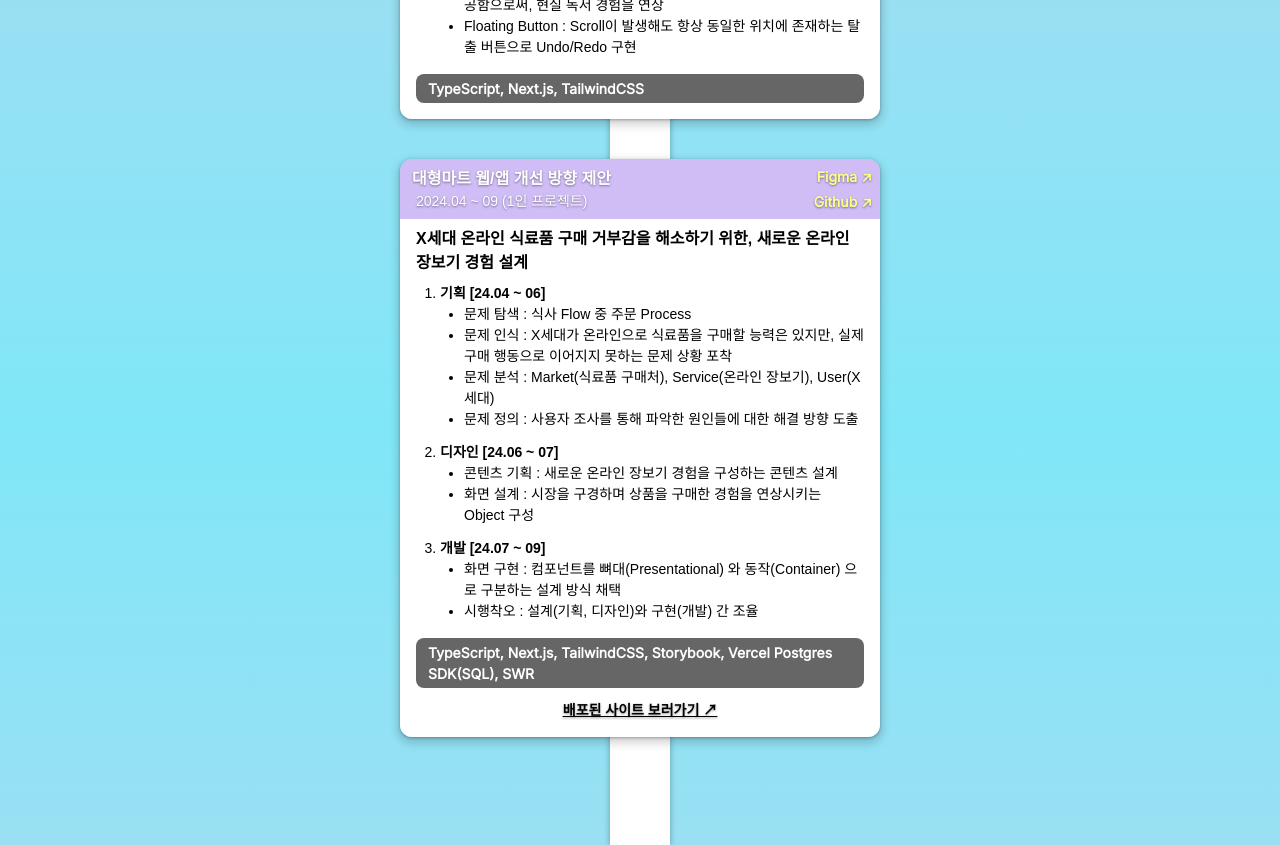
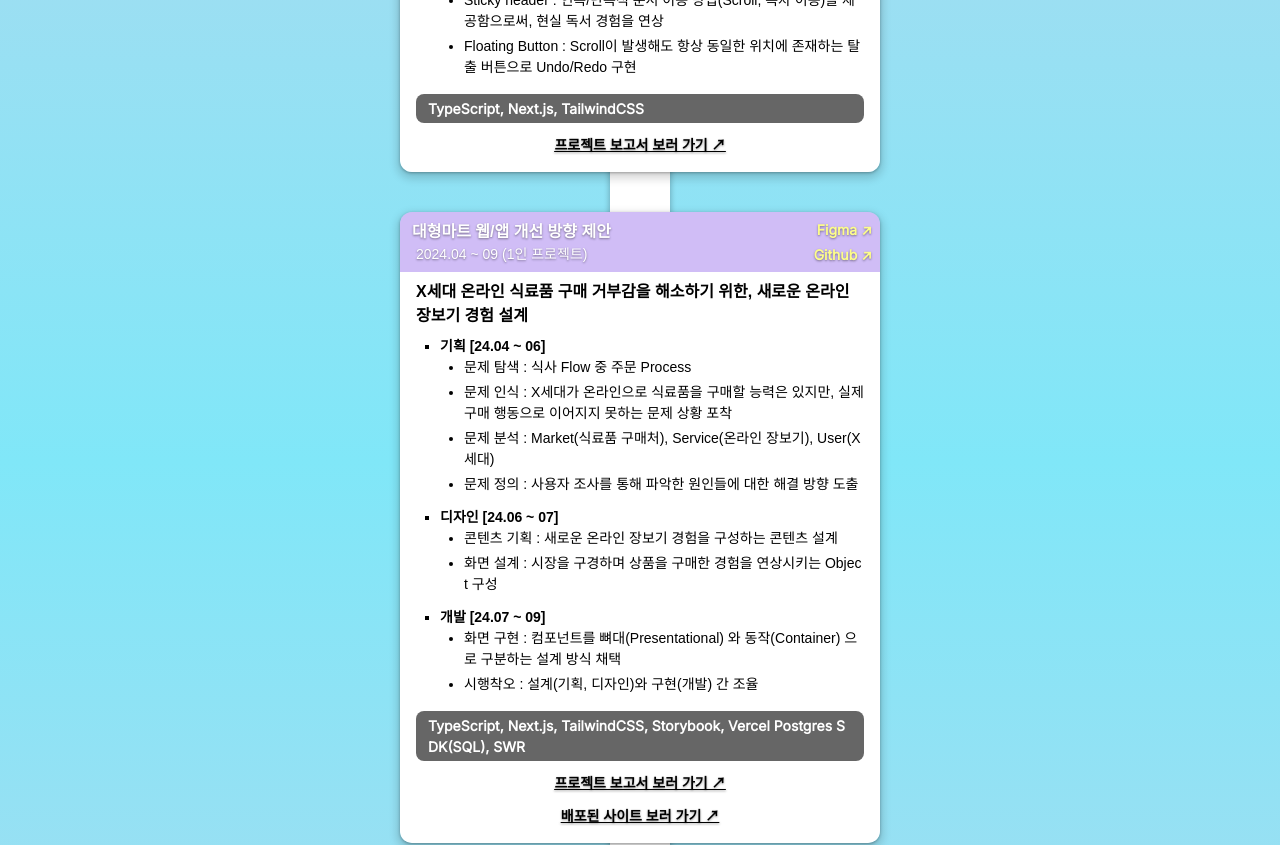
Before and after one commit to SimJaemoon/SimJaemoon.github.io, a Next.js app: page / in a window 1280 px wide. Shown: the part 1700-2545 px from the top of the page. Built offline with nearby package versions, Linux system fonts and the light colour scheme; a web font is replaced by a local one.

Commit message:
UI: Update Bubble component

```diff
--- a/src/components/Bubble.tsx
+++ b/src/components/Bubble.tsx
@@ -2,6 +2,7 @@ import { ProjectData } from '@/utility/data';
 import Link from 'next/link';
 
 export default function Bubble({
+  status,
   title,
   timeline,
   figmaURL,
@@ -11,11 +12,14 @@ export default function Bubble({
   contentArray,
   skills,
   siteURL,
+  reportURL,
 }: ProjectData) {
   return (
-    <div className="relative left-1/2 w-[90%] min-w-[304px] max-w-[480px] -translate-x-1/2 rounded-[12px] shadow-3">
+    <div className="relative left-1/2 w-[90%] min-w-[304px] max-w-[480px] -translate-x-1/2 break-all rounded-[12px] shadow-3">
       {/* Bubble-Title */}
-      <div className="flex h-[60px] w-full rounded-t-[12px] bg-primary py-2 pl-3 pr-2">
+      <div
+        className={`flex h-[60px] w-full rounded-t-[12px] py-2 pl-3 pr-2 ${status === 'WIP' ? 'bg-WIP' : 'bg-primary'}`}
+      >
         <div
           className={`flex h-full ${figmaURL || githubURL ? 'w-[75%]' : 'w-full'} flex-wrap content-center text-onPrimary`}
         >
@@ -56,13 +60,18 @@ export default function Bubble({
           </ul>
         )}
         {contentArray && (
-          <ol className="mt-2 flex list-decimal flex-wrap gap-y-3 pl-6 text-14">
+          <ol className="mt-2 flex list-[square] flex-wrap gap-y-3 pl-6 text-14">
             {contentArray.map((v, i) => (
               <li key={i}>
                 <div className="font-bold">{v.step}</div>
                 <ul className="list-disc pl-6">
                   {v.description.map((v2, i2) => (
-                    <li key={i2}>{v2}</li>
+                    <li
+                      key={i2}
+                      className={`${i2 + 1 === v.description.length ? '' : 'mb-1'}`}
+                    >
+                      {v2}
+                    </li>
                   ))}
                 </ul>
               </li>
@@ -72,11 +81,20 @@ export default function Bubble({
         <div className="font--inter mt-4 rounded-[8px] bg-onBackground/60 px-3 py-1 text-14 font-bold text-background">
           {skills.join(', ')}
         </div>
+        {reportURL && (
+          <div className="mt-3 w-full text-center text-14 font-bold">
+            <button className="text--shadow-1 underline tablet:transition tablet:hover:text-onSecondary">
+              <Link href={reportURL} target="_blank">
+                프로젝트 보고서 보러 가기 ↗
+              </Link>
+            </button>
+          </div>
+        )}
         {siteURL && (
           <div className="mt-3 w-full text-center text-14 font-bold">
             <button className="text--shadow-1 underline tablet:transition tablet:hover:text-onSecondary">
               <Link href={siteURL} target="_blank">
-                배포된 사이트 보러가기 ↗
+                배포된 사이트 보러 가기 ↗
               </Link>
             </button>
           </div>
--- a/src/components/ProjectBubbles.tsx
+++ b/src/components/ProjectBubbles.tsx
@@ -22,6 +22,7 @@ export default function ProjectBubbles() {
               {developProjectData.map((v, i) => (
                 <Bubble
                   key={i}
+                  status={v.status}
                   title={v.title}
                   timeline={v.timeline}
                   figmaURL={v.figmaURL}
@@ -30,6 +31,7 @@ export default function ProjectBubbles() {
                   contents={v?.contents}
                   contentArray={v?.contentArray}
                   skills={v.skills}
+                  reportURL={v?.reportURL}
                   siteURL={v?.siteURL}
                 />
               ))}
--- a/tailwind.config.ts
+++ b/tailwind.config.ts
@@ -19,6 +19,7 @@ const config: Config = {
         onPrimary: '#FFFFFF',
         onSecondary: '#FDFD8A',
         onBackground: '#000000',
+        WIP: '#8B8B8B',
       },
       boxShadow: {
         '1': '0px 1px 2px rgba(0, 0, 0, 0.3), 0px 1px 3px 1px rgba(0, 0, 0, 0.15)',
```
